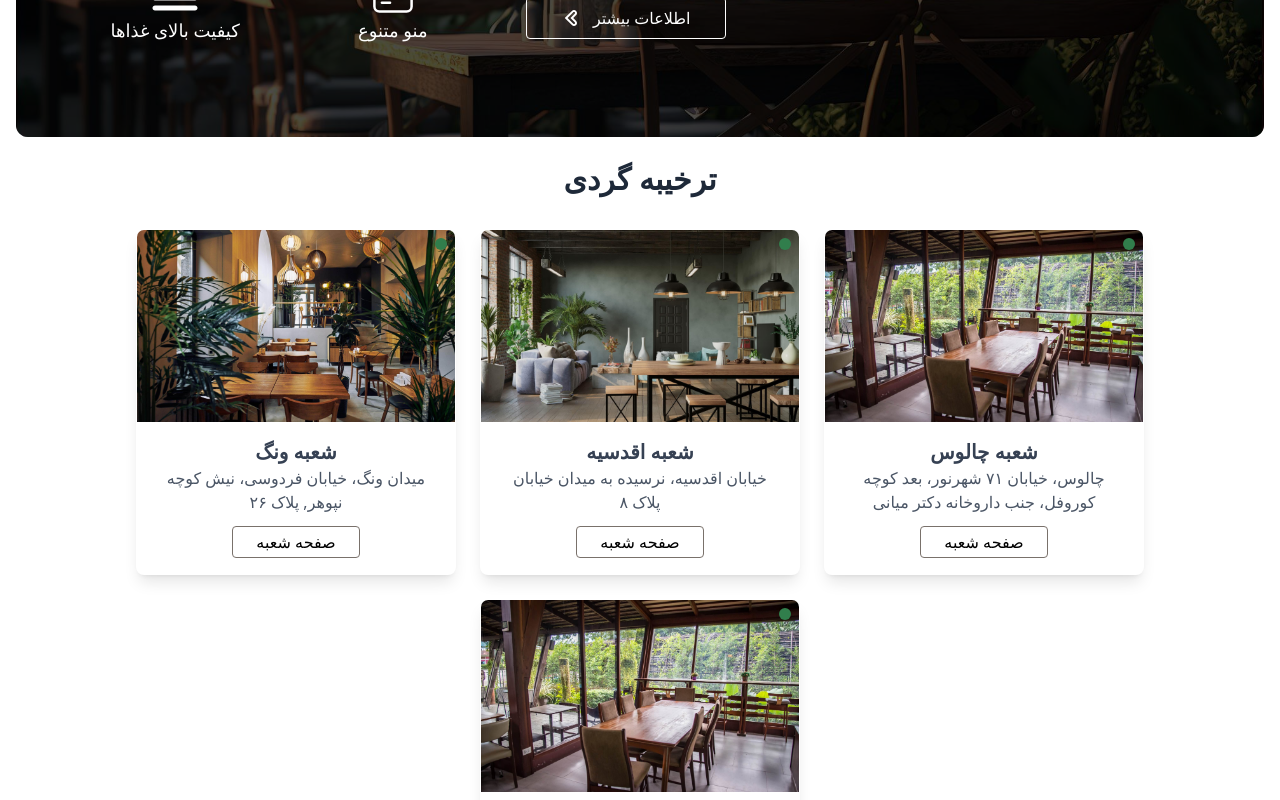
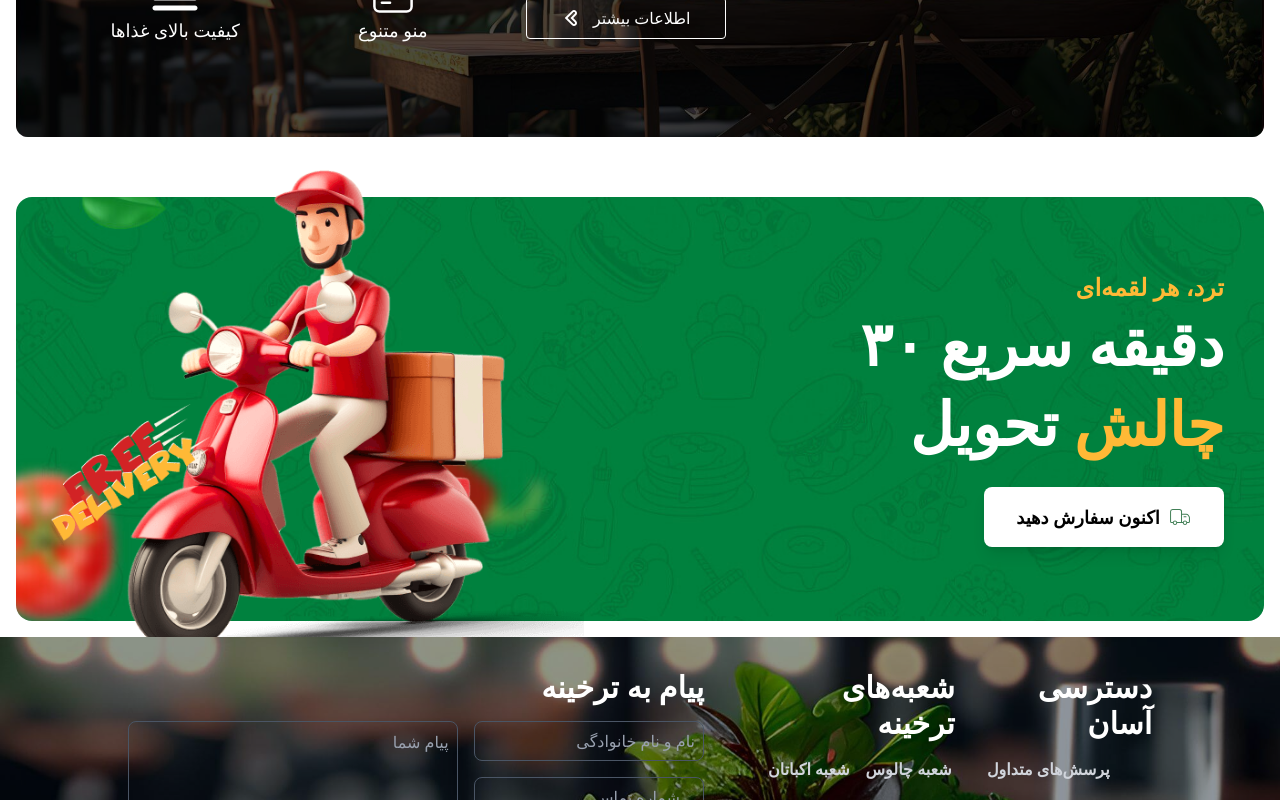
Before and after one commit to Mahdi-Devm/Tarkhineh, a React (Vite) app in the folder Front/: page / in a window 1280 px wide. Shown: the part 1220-2020 px from the top of the page. Built offline with nearby package versions, Linux system fonts and the light colour scheme.

Commit message:
Improved style

```diff
--- a/Front/src/api.tsx
+++ b/Front/src/api.tsx
@@ -1 +1 @@
-export const BASEURL = 'https://tarkhine-api.onrender.com'
+export const BASEURL = 'https://tarkhine-api.onrender.com/api/v1'
--- a/Front/src/components/HomePgae/ArticleSkeleton.tsx
+++ b/Front/src/components/HomePgae/ArticleSkeleton.tsx
@@ -1,76 +1,105 @@
-import { useEffect, useState } from 'react'
-import { branches } from '../../constants/ItemBlogMainPAge'
+import { motion } from 'framer-motion'
+import { useNavigate } from 'react-router-dom'
+import iamgebg from '../../assets/imagemenures/main-cta-bg-1.jpg'
+import iamgedelivery from '../../assets/imagemenures/delivery-man-1.png'
+import { CiDeliveryTruck } from 'react-icons/ci'
+import { useEffect, useRef, useState } from 'react'
 
 function ArticleSkeleton() {
-  const [inView, setInView] = useState(false)
+  const nav = useNavigate()
+  const [isVisible, setIsVisible] = useState(false)
+  const sectionRef = useRef(null)
 
   useEffect(() => {
     const observer = new IntersectionObserver(
-      ([entry]) => {
+      (entries) => {
+        const entry = entries[0]
         if (entry.isIntersecting) {
-          setInView(true)
+          setIsVisible(true)
         }
       },
       { threshold: 0.5 },
     )
 
-    const element = document.querySelector('#article-skeleton')
-    if (element) {
-      observer.observe(element)
+    if (sectionRef.current) {
+      observer.observe(sectionRef.current)
     }
 
     return () => {
-      if (element) {
-        observer.unobserve(element)
+      if (sectionRef.current) {
+        observer.unobserve(sectionRef.current)
       }
     }
   }, [])
 
+  function handelchangeur() {
+    nav('/menu')
+  }
+
   return (
-    <div className="p-4 font-sans sm:p-6">
-      <h1 className="mb-6 text-center text-2xl font-bold text-gray-800 sm:mb-8 sm:text-3xl">
-        ترخیبه گردی
-      </h1>
+    <motion.div
+      ref={sectionRef}
+      initial={{ opacity: 0, y: 50 }}
+      animate={isVisible ? { opacity: 1, y: 0 } : {}}
+      transition={{ duration: 0.8, ease: 'easeOut' }}
+      className="relative mx-auto mt-10 flex h-auto w-full max-w-7xl flex-col items-center justify-between rounded-2xl p-6 text-white sm:mt-15 sm:h-106 sm:flex-row sm:p-10"
+      style={{
+        backgroundImage: `url(${iamgebg})`,
+        backgroundSize: 'cover',
+        backgroundPosition: 'center',
+      }}
+    >
+      <motion.div
+        initial={{ opacity: 0, scale: 0.8 }}
+        animate={isVisible ? { opacity: 1, scale: 1 } : {}}
+        transition={{ duration: 0.8, delay: 0.3 }}
+        className="sm:-top- absolute bottom-0 w-48 sm:relative sm:-left-16 sm:w-200"
+      >
+        <img src={iamgedelivery} alt="Delivery Man" className="w-full" />
+      </motion.div>
 
-      <div
-        id="article-skeleton"
-        className="mb-5 flex w-full flex-wrap justify-center gap-4 sm:gap-6"
+      <motion.div
+        initial={{ opacity: 0, y: 30 }}
+        animate={isVisible ? { opacity: 1, y: 0 } : {}}
+        transition={{ duration: 0.8, delay: 0.5 }}
+        className="mt-6 flex w-full flex-col items-center justify-center text-center sm:mt-0 sm:ml-auto sm:w-2/3 sm:items-end sm:text-right"
       >
-        {branches.map((branch) => (
-          <div
-            key={branch.id}
-            className={`relative flex w-full flex-col items-center overflow-hidden rounded-lg border border-transparent bg-white shadow-lg transition-all duration-300 hover:border-[#315F41]/50 sm:w-[calc(50%-1rem)] md:w-[320px] ${inView ? 'animate-fadeIn' : ''}`}
-          >
-            <img
-              src={branch.image}
-              alt={branch.name}
-              className="h-48 w-full object-cover"
-            />
+        <motion.p
+          initial={{ opacity: 0, x: -20 }}
+          animate={isVisible ? { opacity: 1, x: 0 } : {}}
+          transition={{ duration: 0.8, delay: 0.6 }}
+          className="text-xl font-semibold text-[#FFB936] sm:text-2xl"
+        >
+          ترد، هر لقمه‌ای
+        </motion.p>
 
-            <span className="absolute top-2 right-2">
-              <span className="relative flex size-3">
-                <span className="absolute inline-flex h-full w-full animate-ping rounded-full bg-[#315F41] opacity-75"></span>
-                <span className="relative inline-flex size-3 rounded-full bg-[#317e4c]"></span>
-              </span>
-            </span>
+        <motion.h1
+          initial={{ opacity: 0, x: 20 }}
+          animate={isVisible ? { opacity: 1, x: 0 } : {}}
+          transition={{ duration: 0.8, delay: 0.7 }}
+          className="text-2xl font-bold sm:text-[60px]"
+        >
+          ۳۰ دقیقه سریع <br />
+          <span className="text-[#FFB936]">چالش</span> تحویل
+        </motion.h1>
 
-            <div className="p-4">
-              <h2 className="text-center text-lg font-semibold text-gray-700 sm:text-xl">
-                {branch.name}
-              </h2>
-              <p className="text-center text-sm font-medium text-gray-600 sm:text-base">
-                {branch.address}
-              </p>
-              <div className="mt-3 flex items-center justify-center">
-                <button className="h-[32px] w-[128px] rounded border border-stone-500 text-sm transition-colors duration-300 hover:cursor-pointer hover:border-[#315F41] hover:text-[#315F41] sm:text-base">
-                  صفحه شعبه
-                </button>
-              </div>
-            </div>
-          </div>
-        ))}
-      </div>
-    </div>
+        <motion.button
+          initial={{ opacity: 0, scale: 0.9 }}
+          animate={isVisible ? { opacity: 1, scale: 1 } : {}}
+          transition={{ duration: 0.8, delay: 0.9 }}
+          onClick={handelchangeur}
+          className="group mt-6 flex h-14 w-52 items-center justify-center rounded-lg bg-white px-5 py-2 text-lg font-semibold text-black shadow-lg transition-all duration-300 ease-in-out hover:scale-105 hover:bg-[#FFB936] hover:shadow-xl sm:h-15 sm:w-60 sm:text-lg"
+        >
+          <span className="transition-all duration-300 group-hover:translate-x-1">
+            اکنون سفارش دهید
+          </span>
+          <CiDeliveryTruck
+            size={24}
+            className="ml-2 text-[#417F56] transition-all duration-300 group-hover:translate-x-1"
+          />
+        </motion.button>
+      </motion.div>
+    </motion.div>
   )
 }
 
```
Also changed, not shown: Front/src/assets/imagemenures/delivery-man-1.png (added), Front/src/assets/imagemenures/main-cta-bg-1.jpg (added).
